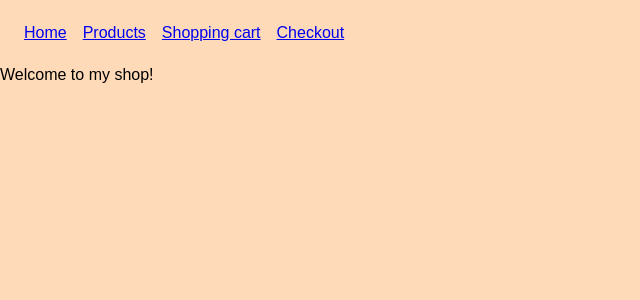
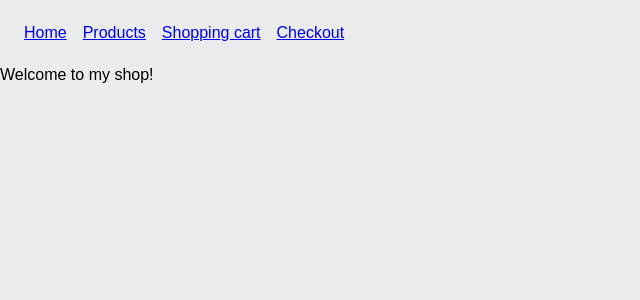
Before and after one commit to Tungstic/next-js-ecommerce-store, a Next.js app: page / in a window 1280 px wide. Shown: the top 300 px of the page, without its empty margins (0-640 px from the left). Built offline with nearby package versions, Linux system fonts and the light colour scheme; a web font is replaced by a local one.

Commit message:
Change background color in global styles

```diff
--- a/app/globals.scss
+++ b/app/globals.scss
@@ -3,7 +3,7 @@
 * {
   margin: 0;
   box-sizing: border-box;
-  background-color: peachpuff;
+  background-color: #eaebed;
   font-family: 'Ysabeau', sans-serif;
 }
 
```
